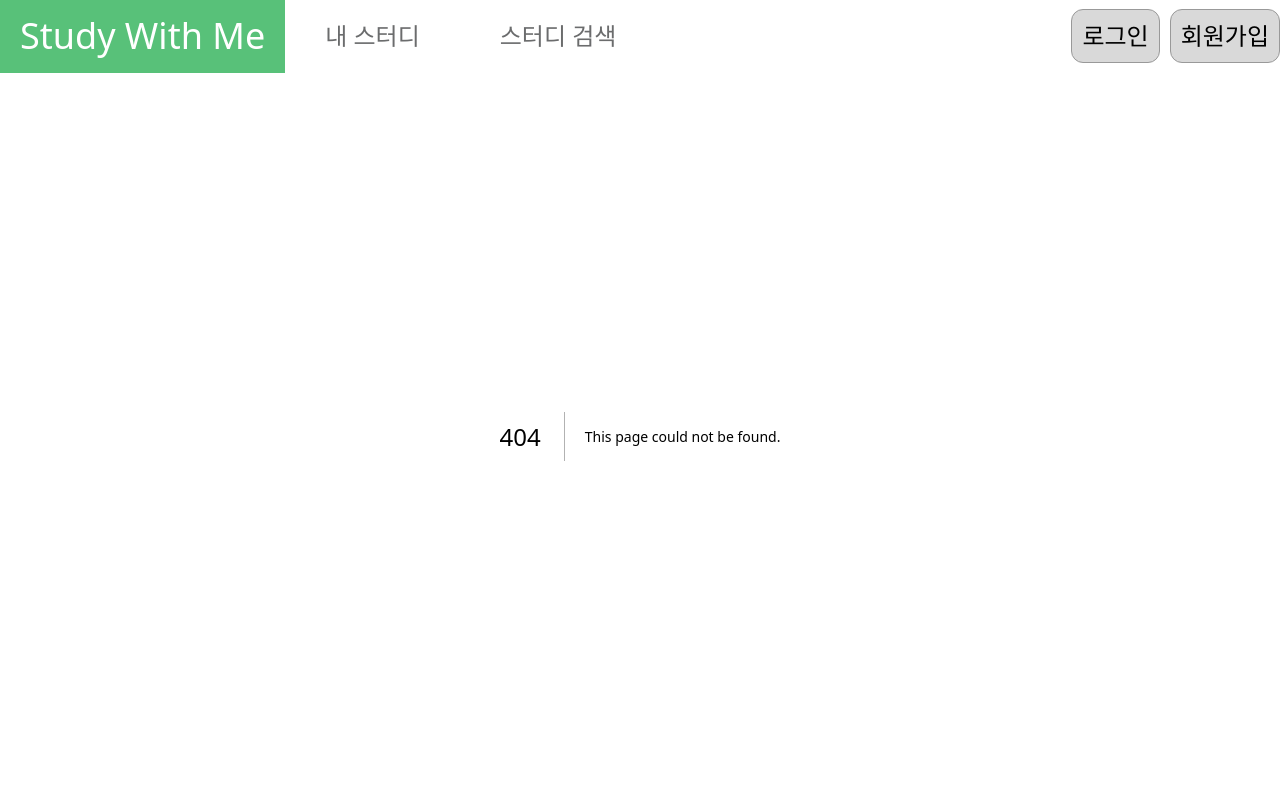
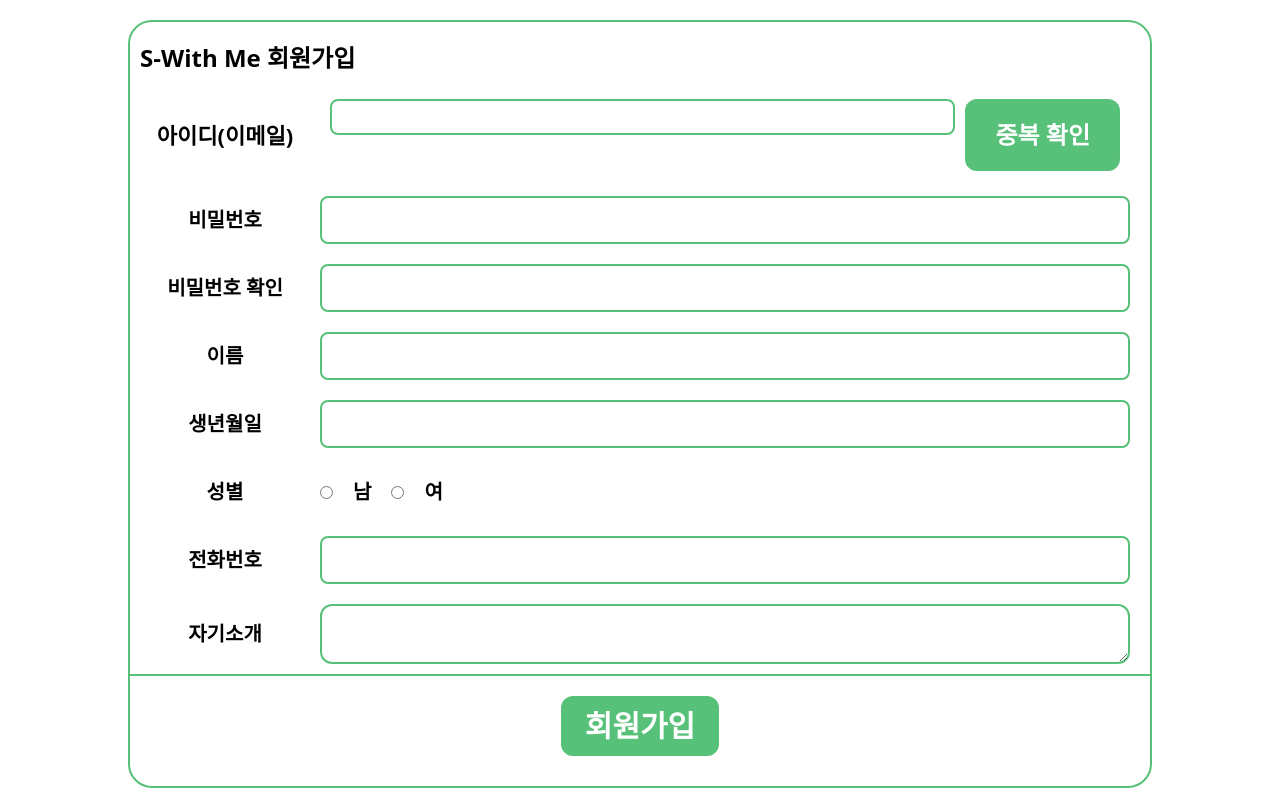
Before and after one commit to Team-Do-Nothing/swithme-frontend, a Next.js app: page /signup in a window 1280 px wide. Before the commit this address had no page. Built offline with nearby package versions, Linux system fonts and the light colour scheme.

Commit message:
[feat] #4 init SignUp page

```diff
--- /dev/null
+++ b/src/app/(auth)/signup/page.tsx
@@ -0,0 +1,78 @@
+'use client'
+
+import Button from "@/components/Button";
+import Input from "@/components/Input";
+import { FormEventHandler } from "react";
+
+const SignUp = () => {
+
+  const handleSubmit : FormEventHandler = (e) => {
+    e.preventDefault();
+  }
+
+  return (
+    <div className="flex justify-center items-center self-stretch flex-grow-0 flex-shrink-0 w-full overflow-hidden px-2.5 py-5">
+      <div className="w-full max-w-5xl flex flex-col items-center flex-grow-0 flex-shrink-0 overflow-hidden py-5 rounded-3xl border-2 border-primary-100">
+        <span className="w-full flex flex-col justify-start items-start self-stretch flex-grow-0 flex-shrink-0 relative overflow-hidden px-2.5 text-2xl font-semibold text-left">
+          S-With Me 회원가입
+        </span>
+        <form onSubmit={handleSubmit} className="w-full flex flex-col justify-center items-center flex-grow-0 flex-shrink-0 overflow-hidden py-2.5 gap-5">
+          <div
+            className="w-full grid grid-cols-2 flex-grow-0 flex-shrink-0 overflow-hidden py-2.5 px-5 gap-5 border-primary-100 border-b-2"
+            style={{
+              gridTemplateColumns: "150px 1fr",
+            }}
+          >
+            <label htmlFor="email" className="flex flex-col justify-center items-center self-stretch flex-grow-0 flex-shrink-0 w-[150px] relative overflow-hidden gap-2.5 py-2.5 text-[22px] font-semibold">
+              아이디(이메일)
+            </label>
+            <div className="w-full flex justify-start items-start self-stretch flex-grow-0 flex-shrink-0 overflow-hidden gap-2.5 px-2.5 py-[5px] h-fit">
+              <Input id="email" name="email" className="w-full" />
+              <div className="flex flex-col justify-center items-center flex-grow-0 flex-shrink-0 relative overflow-hidden gap-2.5 px-[30px] py-5 rounded-xl bg-primary-100">
+                <p className="flex-grow-0 flex-shrink-0 text-2xl font-semibold text-left text-white">
+                  중복 확인
+                </p>
+              </div>
+            </div>
+            <label htmlFor="pw" className="flex flex-col justify-center items-center self-stretch flex-grow-0 flex-shrink-0 w-[150px] relative overflow-hidden gap-2.5 py-2.5 font-semibold text-xl">
+              비밀번호
+            </label>
+            <Input id="pw" name="pw" type="password" className="w-full" />
+            <label htmlFor="pw" className="flex flex-col justify-center items-center self-stretch flex-grow-0 flex-shrink-0 w-[150px] relative overflow-hidden gap-2.5 py-2.5 font-semibold text-xl">
+              비밀번호 확인
+            </label>
+            <Input id="pwcheck" name="pwcheck" type="password" className="w-full" />
+            <label htmlFor="pw" className="flex flex-col justify-center items-center self-stretch flex-grow-0 flex-shrink-0 w-[150px] relative overflow-hidden gap-2.5 py-2.5 font-semibold text-xl">
+              이름
+            </label>
+            <Input id="name" name="name" type="password" className="w-full" />
+            <label htmlFor="pw" className="flex flex-col justify-center items-center self-stretch flex-grow-0 flex-shrink-0 w-[150px] relative overflow-hidden gap-2.5 py-2.5 font-semibold text-xl">
+              생년월일
+            </label>
+            <Input id="pw" name="pw" type="password" className="w-full" />
+            <div className="flex flex-col justify-center items-center self-stretch flex-grow-0 flex-shrink-0 w-[150px] relative overflow-hidden gap-2.5 py-2.5 font-semibold text-xl">
+              성별
+            </div>
+            <div className="flex justify-start items-center gap-5">
+              <Input id="M" name="gender" type="radio" value="M" className="checked:border-none checked:outline-none" />
+              <label htmlFor="M" className="text-xl font-semibold">남</label>
+              <Input id="F" name="gender" type="radio" value="F" className="checked:border-none checked:outline-none" />
+              <label htmlFor="F" className="text-xl font-semibold">여</label>
+            </div>
+            <label htmlFor="phone" className="flex flex-col justify-center items-center self-stretch flex-grow-0 flex-shrink-0 w-[150px] relative overflow-hidden gap-2.5 py-2.5 font-semibold text-xl">
+              전화번호
+            </label>
+            <Input id="phone" name="phone" className="w-full" />
+            <label htmlFor="pw" className="flex flex-col justify-center items-center self-stretch flex-grow-0 flex-shrink-0 relative overflow-hidden gap-2.5 py-2.5 font-semibold text-xl">
+              자기소개
+            </label>
+            <textarea className="w-full flex justify-start items-center flex-grow-0 flex-shrink-0 overflow-auto px-2.5 py-1 border-primary-100 border-2 rounded-xl"></textarea>
+          </div>
+          <Button size="lg">회원가입</Button>
+        </form>
+      </div>
+    </div>
+  )
+}
+
+export default SignUp;
```
